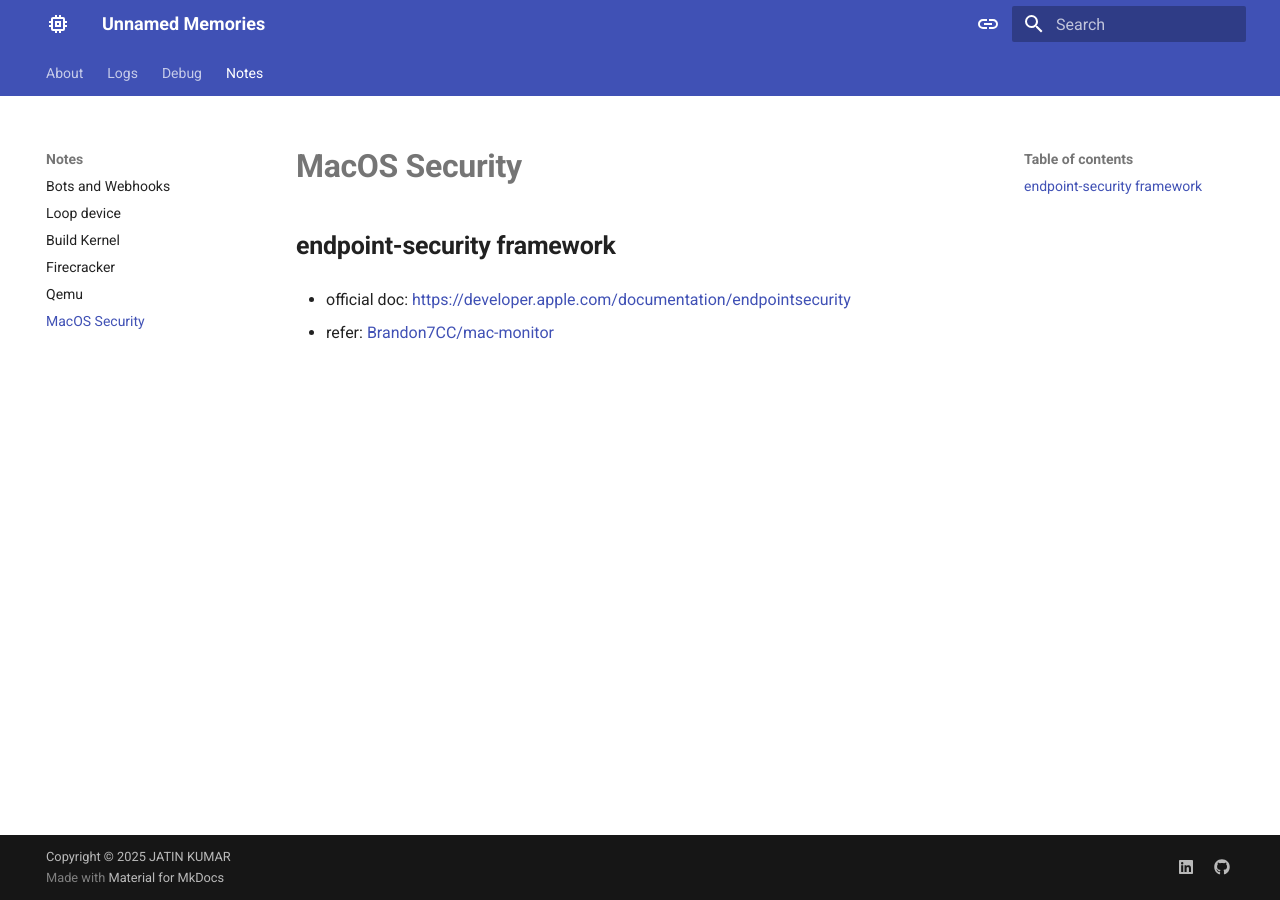
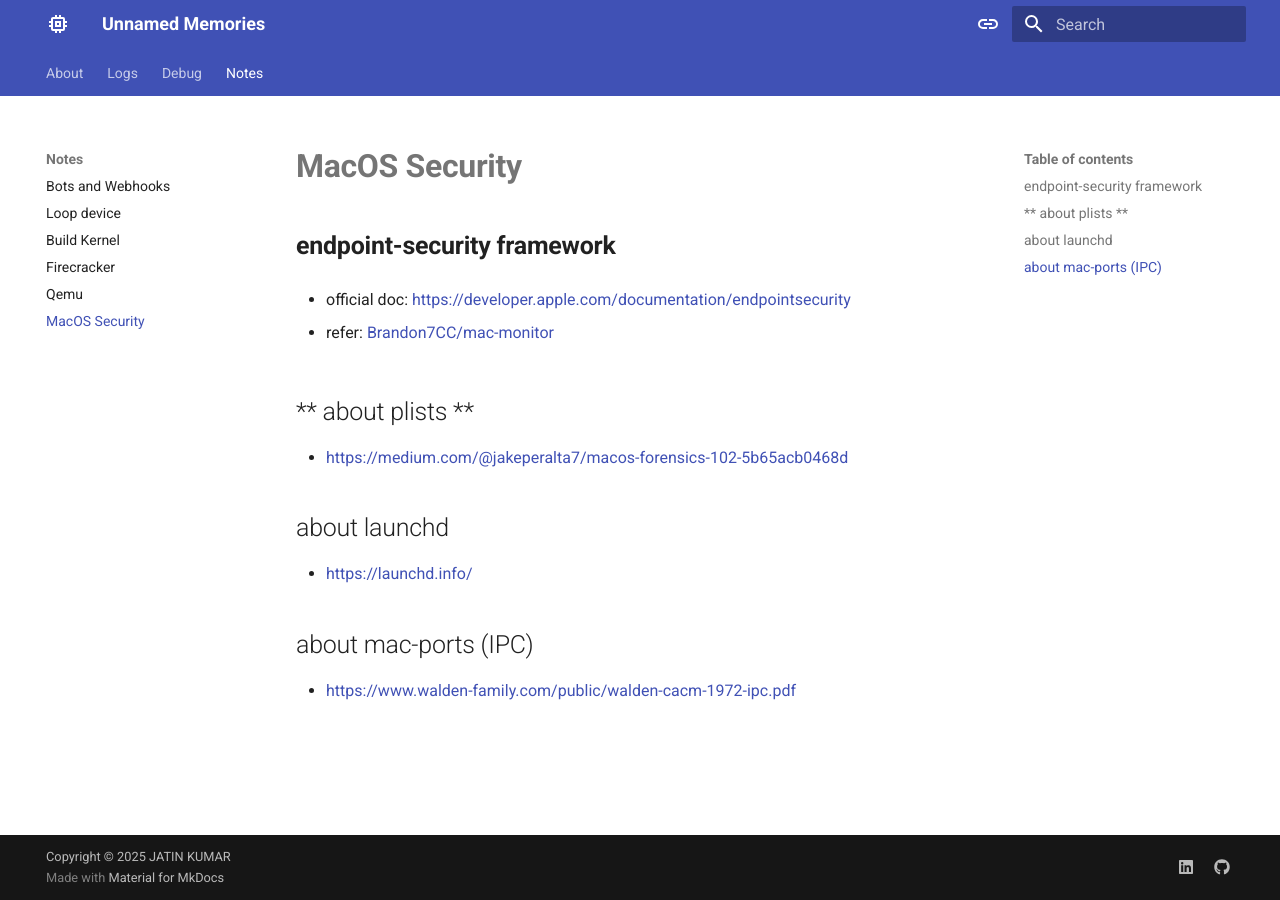
Before and after one commit to h0x0er/h0x0er.github.io, an MkDocs documentation site: the page built from docs/notes/macos-security.md, in a window 1280 px wide. Built offline with MkDocs 1.6.1 and Material for MkDocs 9.7.7, drawn with Linux system fonts in a browser that asks for light colours.

Commit message:
memories: updated

```diff
--- a/docs/notes/macos-security.md
+++ b/docs/notes/macos-security.md
@@ -7,3 +7,17 @@
 - official doc: https://developer.apple.com/documentation/endpointsecurity
 
 - refer: https://github.com/Brandon7CC/mac-monitor
+
+## ** about plists **
+
+- https://medium.com/@jakeperalta7/macos-forensics-102-5b65acb0468d
+
+
+## about launchd
+
+- https://launchd.info/
+
+
+## about mac-ports (IPC)
+
+- https://www.walden-family.com/public/walden-cacm-1972-ipc.pdf
```
